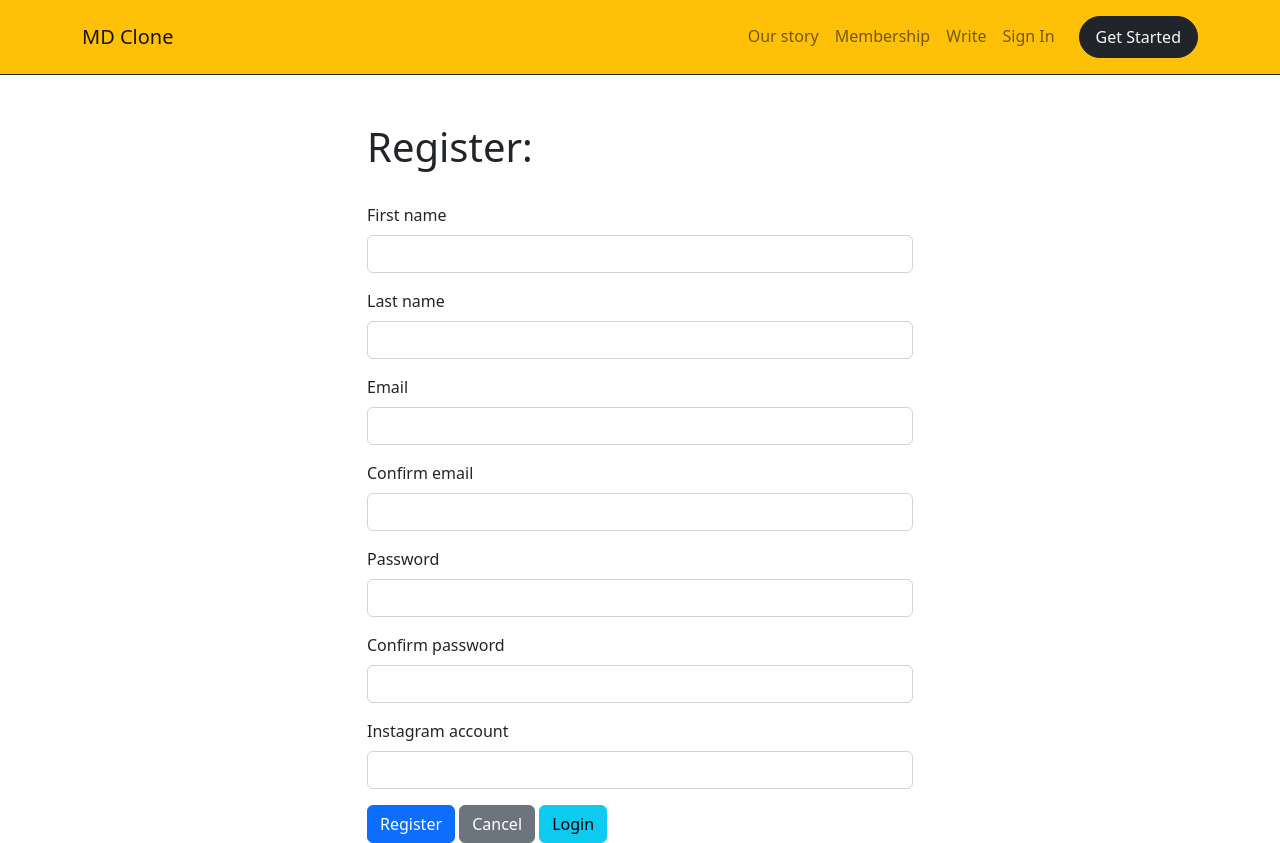
After one commit to gurnitha/dj5-medium-clone-last-trail, a Django app: page /user/register/ in a window 1280 px wide. The commit adds this page. Run offline with Django 4.2, Linux system fonts and the light colour scheme; some libraries are stand-ins or nearby versions.

Commit message:
8. Register - part 2: Create views, ulrs, templates, and links

```diff
--- a/apps/account/urls.py
+++ b/apps/account/urls.py
@@ -12,4 +12,5 @@ app_name = 'account'
 urlpatterns = [
     path('login/', views.login_view, name='login_view'),
     path("logout/", views.logout_view, name="logout_view"),
+    path("register/", views.register_view, name="register_view"),
 ]
--- a/apps/account/views.py
+++ b/apps/account/views.py
@@ -49,3 +49,9 @@ def logout_view(request):
     logout(request)
     return redirect('blog:home_view')
 # ///////////////////////// logout_view /////////////////////////
+
+
+# ///////////////////////// register_view /////////////////////////
+def register_view(request):
+    return render(request, 'account/register.html')
+# ///////////////////////// register_view /////////////////////////
--- /dev/null
+++ b/templates/account/register.html
@@ -0,0 +1,81 @@
+<!-- templates/account/register.html -->
+
+{% extends 'base.html' %}
+{% block title %} {{ block.super}} Register {% endblock title %}
+{% load static %}
+
+{% block content %}
+
+<div class="container mt-5">
+    <div class="row">
+        <div class="col-sm-6 offset-sm-3">
+            <h1>Register:</h1>
+            <br>
+            <form method="post">
+            	{% csrf_token %}
+                <div class="mb-3">
+                    <label for="first_name" class="form-label">First name</label>
+                    <input
+                    	type="text"
+                    	name="first_name"
+                    	class="form-control"
+                    	id="first_name" >
+                </div>
+
+                <div class="mb-3">
+                    <label for="last_name" class="form-label">Last name</label>
+                    <input
+                    	type="text"
+                    	name="last_name"
+                    	class="form-control"
+                    	id="last_name" >
+                </div>
+
+                <div class="mb-3">
+                    <label for="email" class="form-label">Email</label>
+                    <input
+                    	type="email"
+                    	name="email"
+                    	class="form-control"
+                    	id="email"
+                    	aria-describedby="emailHelp" >
+                </div>
+                <div class="mb-3">
+                    <label for="email_confirm" class="form-label">Confirm email</label>
+                    <input
+                    	type="email"
+                    	name="email_confirm"
+                    	class="form-control"
+                    	id="email_confirm"
+                    	aria-describedby="emailHelp" >
+                </div>
+                <div class="mb-3">
+                    <label for="password" class="form-label">Password</label>
+                    <input
+                    	type="password"
+                    	name="password"
+                    	class="form-control"
+                    	id="password" >
+                </div>
+                <div class="mb-3">
+                    <label for="password_confirm" class="form-label">Confirm password</label>
+                    <input
+                    	type="password"
+                    	name="password_confirm"
+                    	class="form-control"
+                    	id="password_confirm" >
+                </div>
+
+                <div class="mb-3">
+                    <label for="instagram" class="form-label">Instagram account</label>
+                    <input type="text" class="form-control" id="instagram" name="instagram">
+                </div>
+                <button type="submit" class="btn btn-primary">Register</button>
+                <a href="{% url 'blog:home_view' %}" class="btn btn-secondary">Cancel</a>
+                <a href="{% url 'account:login_view' %}" class="btn btn-info">Login</a>
+            </form>
+        </div>
+    </div>
+</div>
+
+{% endblock content %}
--- a/templates/inc/navbar.html
+++ b/templates/inc/navbar.html
@@ -41,7 +41,7 @@
                     </li>
                     <li class="nav-item">
                         <a class="nav-link btn btn-dark text-light px-3 rounded-pill ms-3"
-                            href="/user/register/">
+                            href="{% url 'account:register_view' %}">
                             Get Started
                         </a>
                     </li>
```
Also changed, not shown: README.md.
